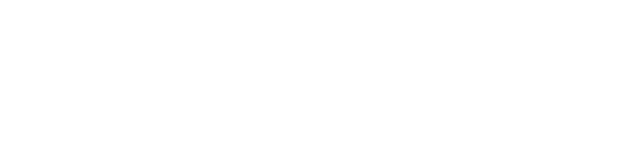
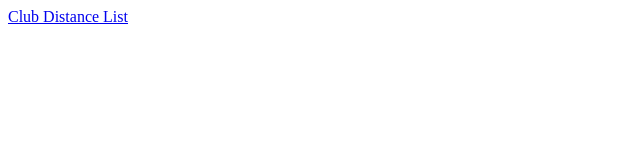
Before and after one commit to flyingbluebird59/flyingbluebird59.github.io, a plain HTML site: page assignments/assignment04.html in a window 1280 px wide. Shown: the whole page, without its empty margins (0-640 px from the left). Drawn offline with Linux system fonts and the light colour scheme.

Commit message:
Update assignment04.html

```diff
--- a/assignments/assignment04.html
+++ b/assignments/assignment04.html
@@ -1,6 +1,6 @@
 <!DOCTYPE html>
 <html lang="en">
   <body>
-    <a href = "clubDistanceList.html"></a>
+    <a href = "clubDistanceList.html">Club Distance List</a>
   </body>
 </html>
```
